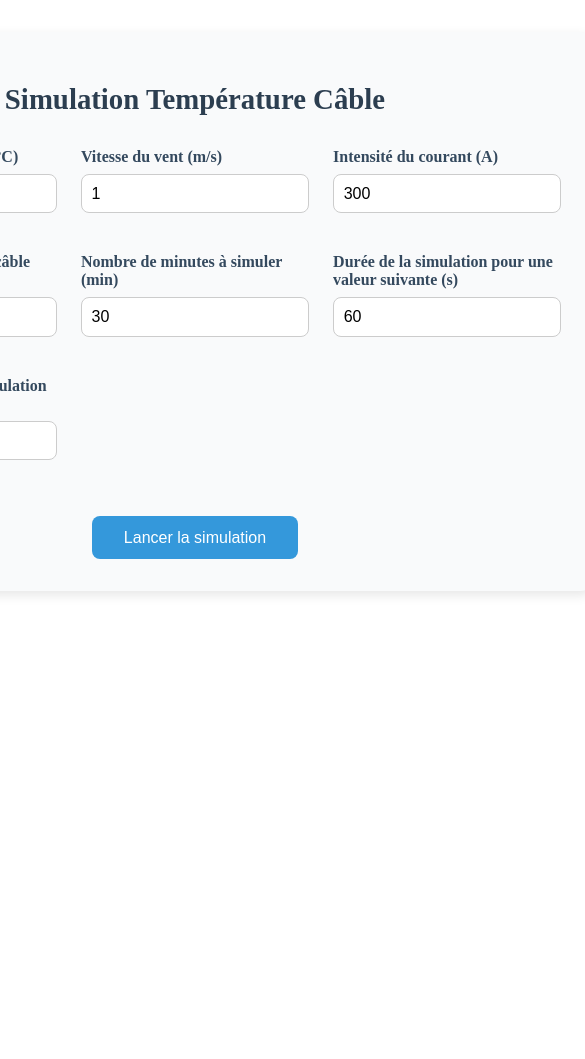
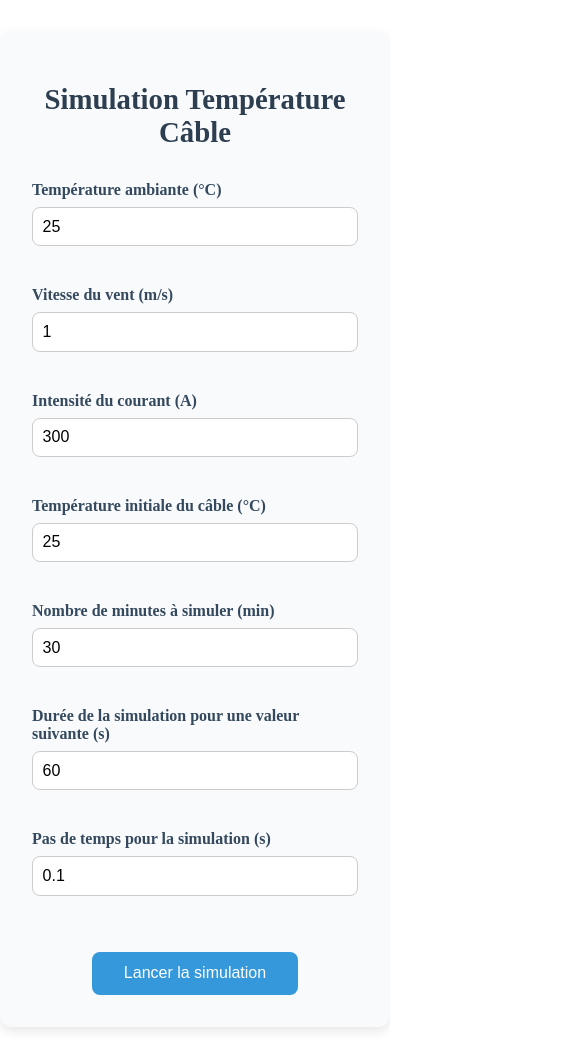
Before and after one commit to Redstoneur/Eco-Num-ESIEE, a Vue app in the folder front-end/: page / in a window 390 px wide. Shown: the whole page, 585 px wide, since content can reach past the window. Before the commit the page ends 844 px from the top, so only its background shows below. Built offline with nearby package versions, Linux system fonts and the light colour scheme.

Commit message:
Add FormSubmitButton component and integrate it into Formulaire for improved form submission handling

```diff
--- /dev/null
+++ b/front-end/src/components/form/FormSubmitButton.vue
@@ -0,0 +1,44 @@
+<script setup lang="ts">
+import { defineProps } from "vue";
+
+defineProps<{
+  loading: boolean;
+  label: string;
+}>();
+</script>
+
+<template>
+  <div class="actions">
+    <button type="submit" :disabled="loading">
+      {{ label }}
+    </button>
+  </div>
+</template>
+
+<style scoped>
+.actions {
+  grid-column: span 3;
+  text-align: center;
+  margin-top: 1rem;
+}
+
+button {
+  padding: 0.8rem 2rem;
+  background-color: #3498db;
+  color: white;
+  border: none;
+  border-radius: 8px;
+  font-size: 1rem;
+  cursor: pointer;
+  transition: background 0.3s;
+}
+
+button:hover {
+  background-color: #2980b9;
+}
+
+button:disabled {
+  background-color: #95a5a6;
+  cursor: not-allowed;
+}
+</style>
--- a/front-end/src/components/form/Formulaire.vue
+++ b/front-end/src/components/form/Formulaire.vue
@@ -1,6 +1,7 @@
 <script setup lang="ts">
-import { defineProps, defineEmits } from "vue";
+import {defineProps, defineEmits} from "vue";
 import FormGroup from "./FormGroup.vue";
+import FormSubmitButton from "./FormSubmitButton.vue";
 
 defineProps<{
   temperature_ambiante: number;
@@ -69,11 +70,7 @@ const emit = defineEmits([
         @update:modelValue="(value) => $emit('update:time_step_microsecond', value)"
         type="number"
     />
-    <div class="actions">
-      <button type="submit" :disabled="loading">
-        Lancer la simulation
-      </button>
-    </div>
+    <FormSubmitButton :loading="loading" label="Lancer la simulation"/>
   </form>
 </template>
 
@@ -84,29 +81,9 @@ const emit = defineEmits([
   gap: 1.5rem;
 }
 
-.actions {
+@media (max-width: 768px) {
+  .form-grid >* {
     grid-column: span 3;
-  text-align: center;
-  margin-top: 1rem;
   }
-
-button {
-  padding: 0.8rem 2rem;
-  background-color: #3498db;
-  color: white;
-  border: none;
-  border-radius: 8px;
-  font-size: 1rem;
-  cursor: pointer;
-  transition: background 0.3s;
-}
-
-button:hover {
-  background-color: #2980b9;
-}
-
-button:disabled {
-  background-color: #95a5a6;
-  cursor: not-allowed;
 }
 </style>
```
Lines whose indentation alone changed are shown as unchanged.
